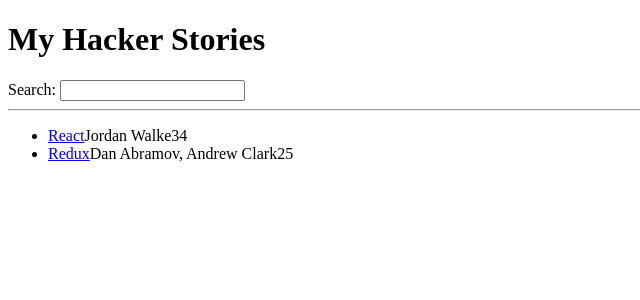
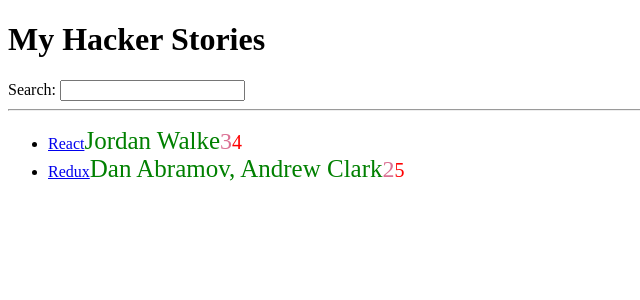
Before and after one commit to Fersanseg/Hacker-stories, a React (Create React App) app: page / in a window 1280 px wide. Shown: the top 300 px of the page, without its empty margins (0-640 px from the left). Built offline with nearby package versions, Linux system fonts and the light colour scheme.

Commit message:
Using styles with React

```diff
--- a/package.json
+++ b/package.json
@@ -9,6 +9,7 @@
     "react": "^17.0.2",
     "react-dom": "^17.0.2",
     "react-scripts": "4.0.3",
+    "styled-components": "^5.3.3",
     "web-vitals": "^1.0.1"
   },
   "scripts": {
@@ -34,5 +35,8 @@
       "last 1 firefox version",
       "last 1 safari version"
     ]
+  },
+  "devDependencies": {
+    "sass": "^1.45.0"
   }
 }
--- a/src/components/Item.js
+++ b/src/components/Item.js
@@ -1,13 +1,28 @@
+import styled from 'styled-components';
+import "./Item.scss";
+
+const pointsStyle = {
+  color: "red",
+  fontSize: "20px"
+};
+
+const Comments = styled.span`
+  font-size: 1.5em;
+  text-align: center;
+  color: palevioletred;
+`;
+
 export default function Item(props) {
   const item = props.item;
+
   return (
     <>
       <span>
         <a href={item.url}>{item.title}</a>
       </span>
-      <span>{item.author}</span>
-      <span>{item.num_comments}</span>
-      <span>{item.points}</span>
+      <span className="item-author">{item.author}</span>
+      <Comments>{item.num_comments}</Comments>
+      <span style={pointsStyle}>{item.points}</span>
     </>
   )
 }
--- /dev/null
+++ b/src/components/Item.scss
@@ -0,0 +1,4 @@
+.item-author {
+    color: green;
+    font-size: 25px;
+}
```
Also changed, not shown: 1 other file (tests, documents, lock files or other folders).
